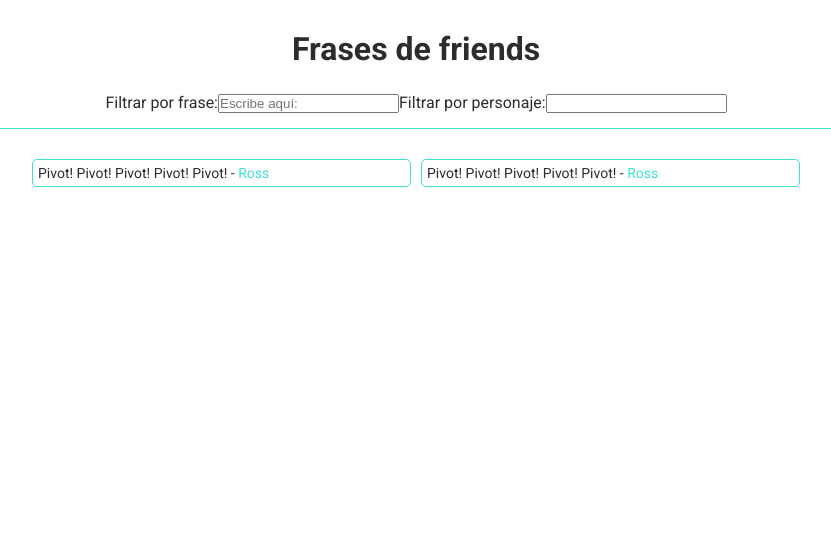
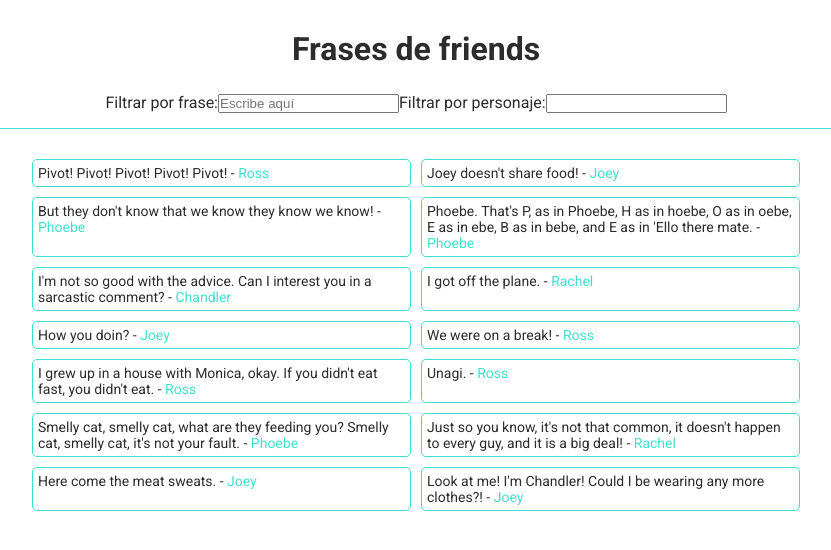
Before and after one commit to Adalab/modulo-3-evaluacion-intermedia-reyesjerez, a React (Vite) app: page / in a window 1280 px wide. Shown: the top 550 px of the page, without its empty margins (224-1055 px from the left). Built offline with nearby package versions, Linux system fonts and the light colour scheme.

Commit message:
Add list from json

```diff
--- a/src/components/App.jsx
+++ b/src/components/App.jsx
@@ -1,3 +1,5 @@
+import { useState } from 'react';
+
 import Header from './Header';
 import Form from './Form'
 import List from './List'
@@ -7,13 +9,17 @@
 import dataFriends from "../data/dataFriends.json"
 
 
+
 function App() {
+
+  const [friends] = useState(dataFriends);
+
   return (
     <div className="container">
       <Header></Header>
       <main>
         <Form></Form>
-        <List></List>
+        <List friends={friends}></List>
       </main>
     </div>
   );
--- a/src/components/Form.jsx
+++ b/src/components/Form.jsx
@@ -3,9 +3,9 @@
     return (
         <form className="form">
           <label htmlFor="friends-text">Filtrar por frase:</label>
-          <input className="form__filter" type="text" id="friends-text" placeholder="Escribe aquí:"/>
+          <input className="form__filter" type="text" id="friends-text" placeholder="Escribe aquí"/>
           <label htmlFor="friends-name">Filtrar por personaje:</label>
-          <input className="form__filter" type="select" id="friends-name">
+          <input className="form__filter" type="text" id="friends-name">
           </input>
         </form>
     );
--- a/src/components/List.jsx
+++ b/src/components/List.jsx
@@ -1,15 +1,26 @@
-function List () {
+import propTypes from 'prop-types';
+import ListItem from "./ListItem";
+
+function List ({friends}) {
+
+    const html = friends.map ((friend, idx)=> (
+        <li className="list__item" key={idx} >
+      <ListItem
+        quote={friend.quote}
+        character={friend.character}
+      />
+    </li>
+        ));
 
     return (
         <ul className="list">
-          <li className="list__item">
-            <p className="list__item__text">Pivot! Pivot! Pivot! Pivot! Pivot! - <span className="list__item__character">Ross</span></p>
-          </li>
-          <li className="list__item">
-            <p className="list__item__text">Pivot! Pivot! Pivot! Pivot! Pivot! - <span className="list__item__character">Ross</span></p>
-          </li>
+          {html}
         </ul>
     );
 }
 
+List.propTypes={
+    friends: propTypes.array
+};
+
 export default List ;
--- /dev/null
+++ b/src/components/ListItem.jsx
@@ -0,0 +1,21 @@
+import propTypes from 'prop-types';
+
+
+function ListItem({quote, character}) {
+  return (
+    <>
+        <p className="list__item__text">
+          {quote} -{" "}
+          <span className="list__item__character">{character}</span>
+        </p>
+
+    </>
+  );
+}
+
+ListItem.propTypes ={
+    quote: propTypes.string.isRequired,
+    character: propTypes.string.isRequired,
+}
+
+export default ListItem;
```
